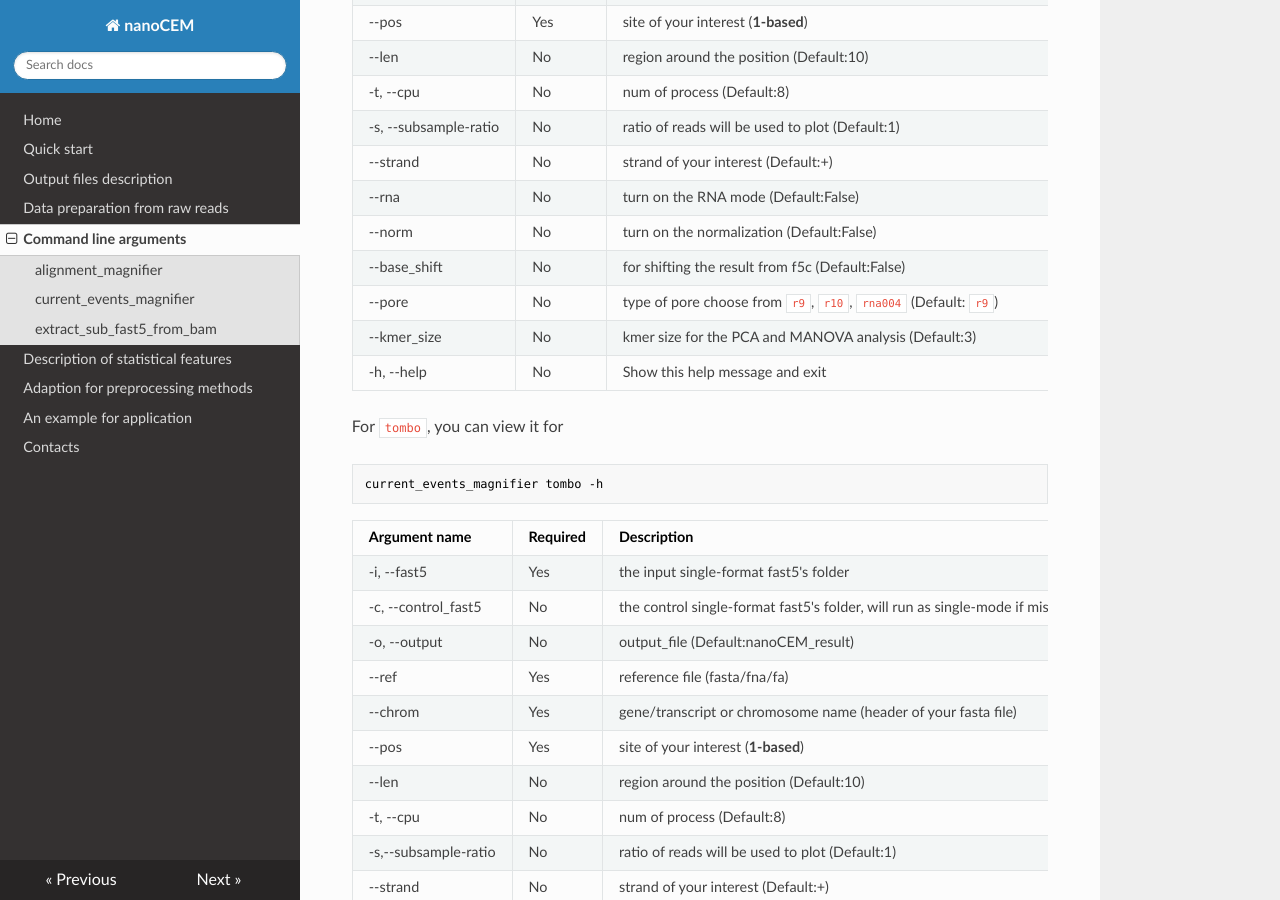
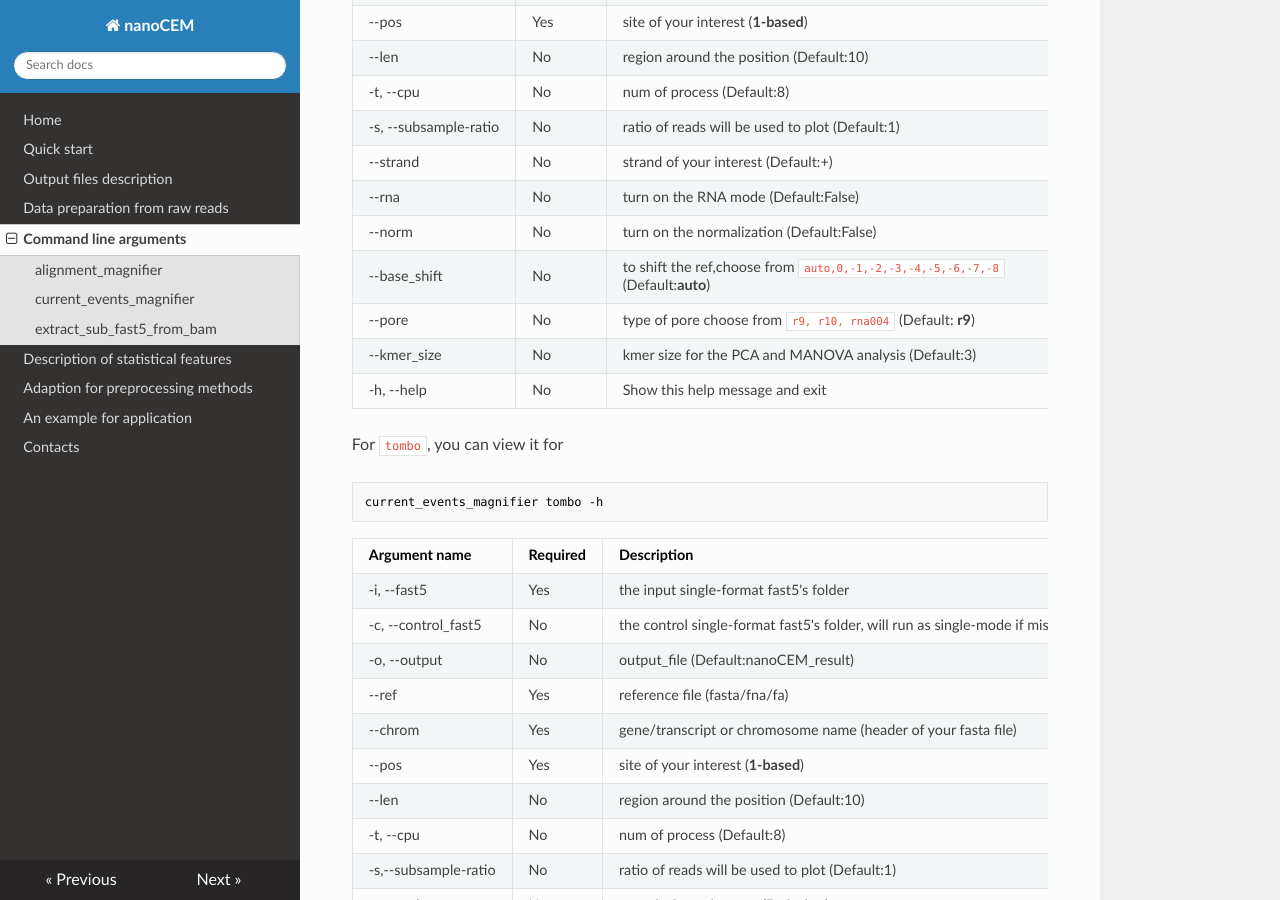
Before and after one commit to lrslab/nanoCEM, an MkDocs documentation site: the page built from docs/argument.md, in a window 1280 px wide and 900 px high, scrolled down 1195 px. Built offline with MkDocs 1.6.1, drawn with Linux system fonts in a browser that asks for light colours; nearby versions of some CDN libraries; some of the changed text lies outside the part shown.

Commit message:
fix bugs

```diff
--- a/docs/argument.md
+++ b/docs/argument.md
@@ -40,8 +40,8 @@
 | --strand           | No       | strand of your interest (Default:+)   |
 | --rna              | No       | turn on the RNA mode       (Default:False)                                     |
 | --norm             | No       | turn on the normalization      (Default:False)                  |
-| --base_shift       | No       |  for shifting the result from f5c      (Default:False)                  |
-| --pore             | No       |  type of pore choose from `r9`, `r10`, `rna004` (Default: `r9`)                |
+| --base_shift       | No       |  to shift the ref,choose from `auto,0,-1,-2,-3,-4,-5,-6,-7,-8` (Default:**auto**)                  |
+| --pore             | No       |  type of pore choose from `r9, r10, rna004` (Default: **r9**)                |
 | --kmer_size             | No       |  kmer size for the PCA and MANOVA analysis   (Default:3)  |
 | -h, --help         | No       | Show this help message and exit                                  |
 
@@ -88,7 +88,6 @@
 | --strand           | No       | strand of your interest (Default:+)   |
 | --rna              | No       | turn on the RNA mode       (Default:False)                                     |
 | --norm             | No       | turn on the normalization      (Default:False)                  |
-| --base_shift       | No       |  for shifting the result from f5c      (Default:False)                  |
 | --kmer_size             | No       |  kmer size for the PCA and MANOVA analysis   (Default:3)  |
 | -h, --help         | No       | Show this help message and exit                                  |
 
```
